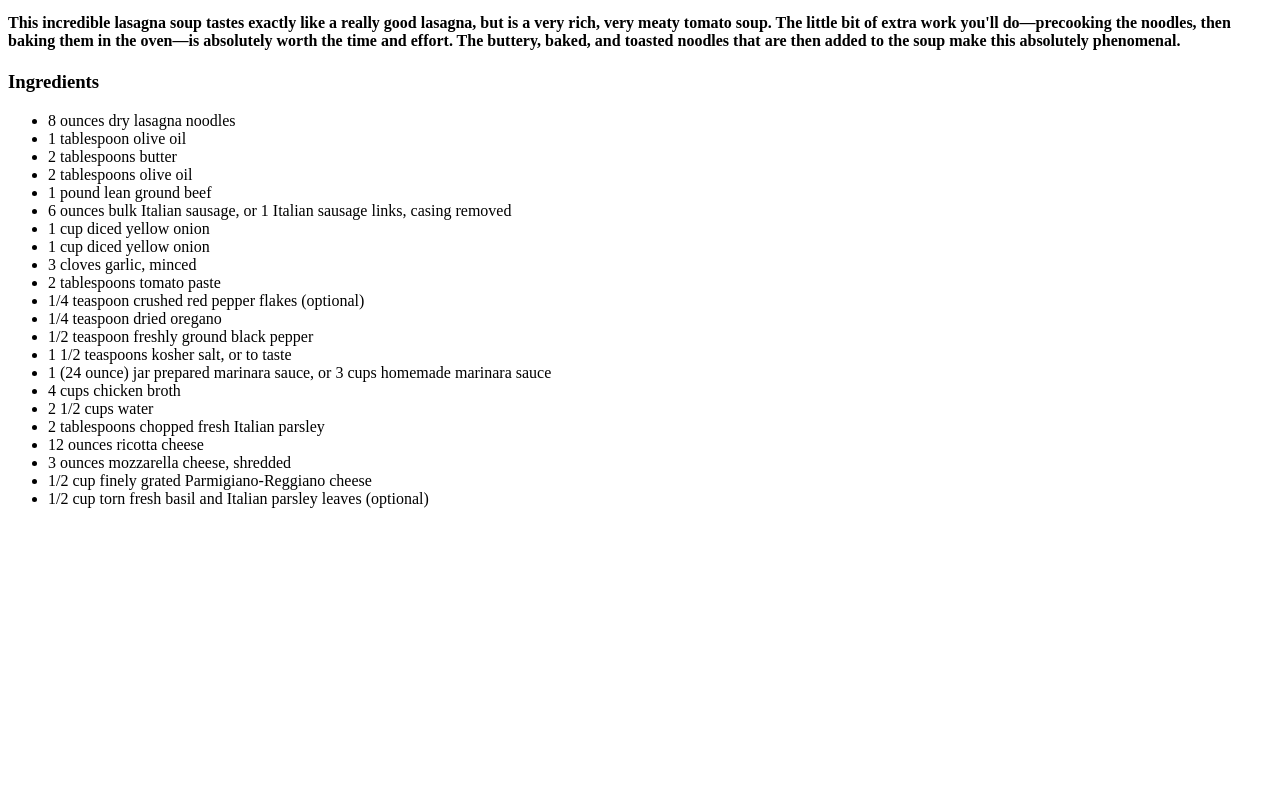
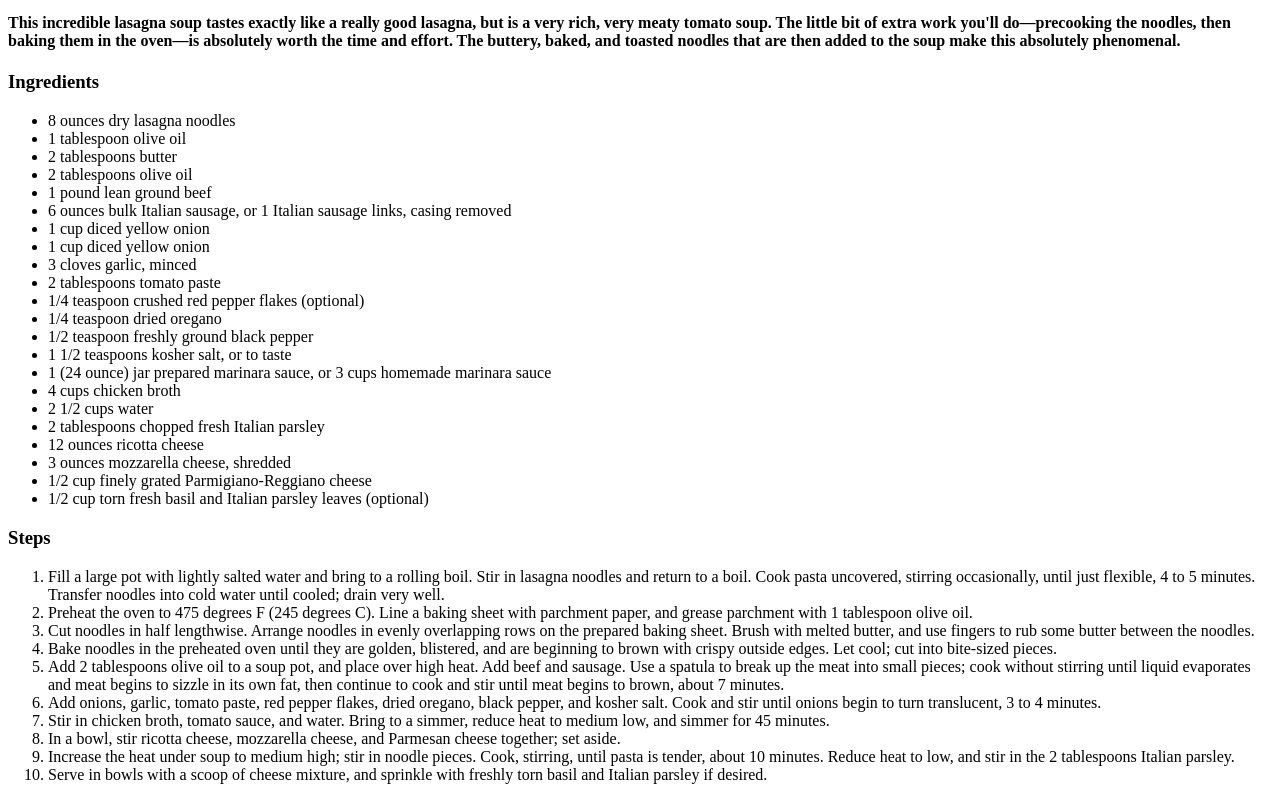
Before and after one commit to nikhilsakhare0022/odin-recipes, a plain HTML site: page recipes/lasagna.html in a window 1280 px wide. Shown: the part 491-1291 px from the top of the page. Before the commit the page ends 1015 px from the top, so only its background shows below. Drawn offline with Linux system fonts and the light colour scheme.

Commit message:
Added Steps to make lasagna  in ordeed lists

```diff
--- a/recipes/lasagna.html
+++ b/recipes/lasagna.html
@@ -36,6 +36,21 @@
             <li>1/2 cup torn fresh basil and Italian parsley leaves (optional)</li>
         </ul>
     </p>
+    <h3>Steps</h3><p>
+        <ol>
+            <li>Fill a large pot with lightly salted water and bring to a rolling boil. Stir in lasagna noodles and return to a boil. Cook pasta uncovered, stirring occasionally, until just flexible, 4 to 5 minutes. Transfer noodles into cold water until cooled; drain very well.</li>
+            <li>Preheat the oven to 475 degrees F (245 degrees C). Line a baking sheet with parchment paper, and grease parchment with 1 tablespoon olive oil.</li>
+            <li>Cut noodles in half lengthwise. Arrange noodles in evenly overlapping rows on the prepared baking sheet. Brush with melted butter, and use fingers to rub some butter between the noodles.</li>
+            <li>Bake noodles in the preheated oven until they are golden, blistered, and are beginning to brown with crispy outside edges. Let cool; cut into bite-sized pieces.</li>
+            <li>Add 2 tablespoons olive oil to a soup pot, and place over high heat. Add beef and sausage. Use a spatula to break up the meat into small pieces; cook without stirring until liquid evaporates and meat begins to sizzle in its own fat, then continue to cook and stir until meat begins to brown, about 7 minutes.</li>
+            <li>Add onions, garlic, tomato paste, red pepper flakes, dried oregano, black pepper, and kosher salt. Cook and stir until onions begin to turn translucent, 3 to 4 minutes.</li>
+            <li>Stir in chicken broth, tomato sauce, and water. Bring to a simmer, reduce heat to medium low, and simmer for 45 minutes.</li>
+            <li>In a bowl, stir ricotta cheese, mozzarella cheese, and Parmesan cheese together; set aside.</li>
+            <li>Increase the heat under soup to medium high; stir in noodle pieces. Cook, stirring, until pasta is tender, about 10 minutes. Reduce heat to low, and stir in the 2 tablespoons Italian parsley.</li>
+            <li>Serve in bowls with a scoop of cheese mixture, and sprinkle with freshly torn basil and Italian parsley if desired.</li>
 
+        </ol>
+
+    </p>
 </body>
 </html>
```
